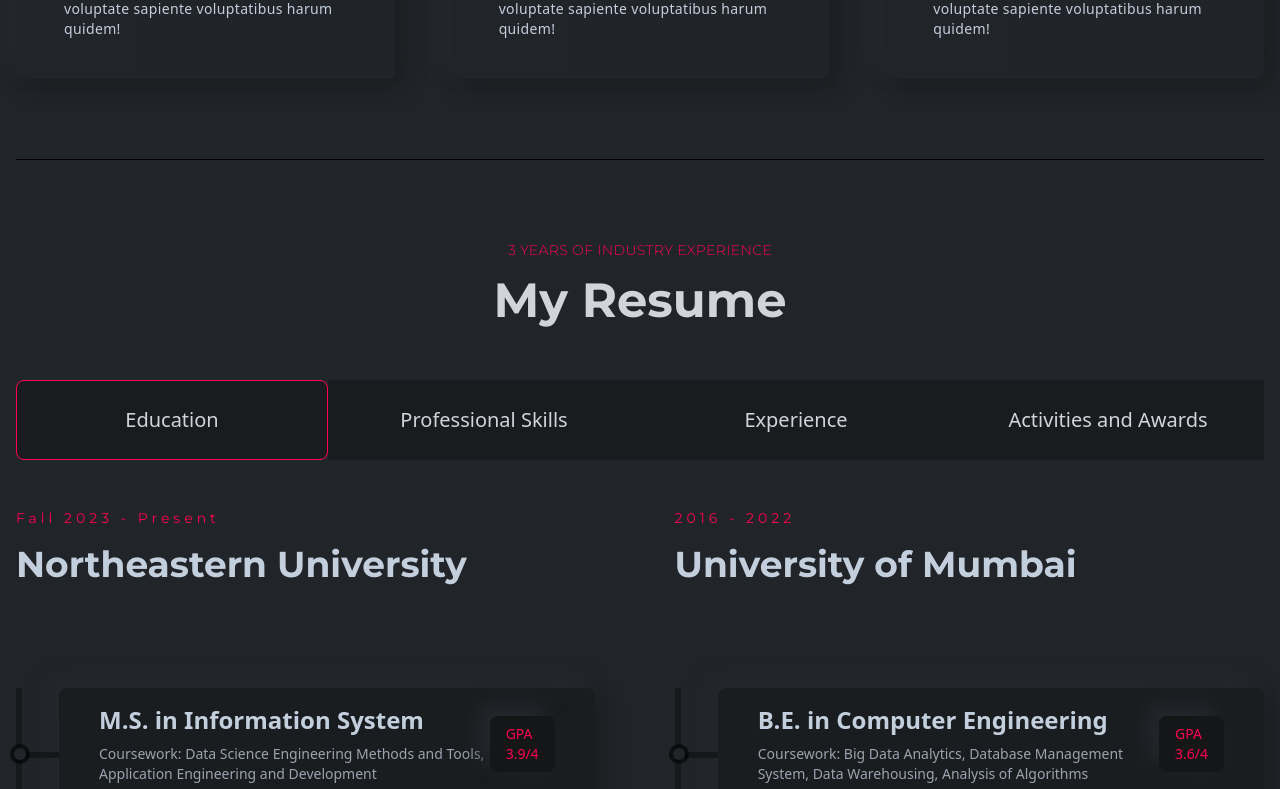
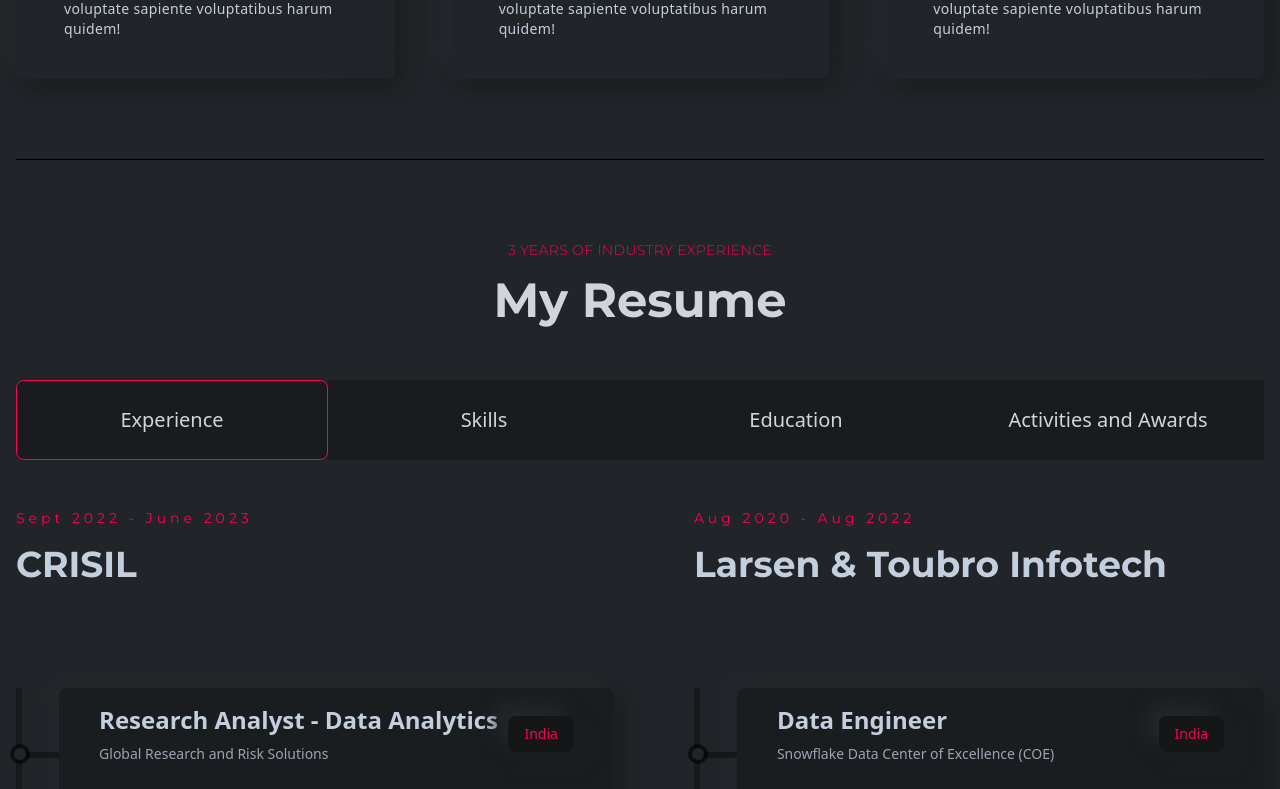
Before and after one commit to MuskanRaisinghani23/Muskan-Personal-Website, a React (Create React App) app: page / in a window 1280 px wide. Shown: the part 2008-2797 px from the top of the page. Built offline with nearby package versions, Linux system fonts and the light colour scheme.

Commit message:
Introduction changed. Resume rearranged. Education BE year correction made

```diff
--- a/src/components/banner/LeftBanner.js
+++ b/src/components/banner/LeftBanner.js
@@ -28,7 +28,7 @@
         </h2>
         <p className="text-base font-bodyFont leading-6 tracking-wide">
           I am an enthusiastic and hard-working student at Northeastern University with a passion for transforming raw information into actionable insights.
-          I've industry experience in optimizing data workflows and implementing innovative solutions, from financial analysis to real-time data streaming.
+          I've industry experience in product development, optimizing data workflows and implementing innovative solutions, from financial analysis to real-time data streaming.
           I am a quick learner with excellent communication skills, adept at fostering collaboration within cross-functional teams.
         </p>
       </div>
--- a/src/components/resume/Education.js
+++ b/src/components/resume/Education.js
@@ -28,7 +28,7 @@
 
       <div>
         <div className="py-6 lgl:py-12 font-titleFont flex flex-col gap-4">
-          <p className="text-sm text-designColor tracking-[4px]">2016 - 2022</p>
+          <p className="text-sm text-designColor tracking-[4px]">2016 - 2020</p>
           <h2 className="text-3xl md:text-4xl font-bold">University of Mumbai</h2>
         </div>
         <div className="mt-6 lgl:mt-14 w-full h-[320px] border-l-[6px] border-l-black border-opacity-30 flex flex-col gap-10">
--- a/src/components/resume/Resume.js
+++ b/src/components/resume/Resume.js
@@ -6,10 +6,10 @@
 import Experience from "./Experience"
 
 const Resume = () => {
-   const [educationData, setEducationData] = useState(true);
-   const [skillData, setSkillData] = useState(false);
-   const [experienceData, setExperienceData] = useState(false);
-   const [achievementData, setAchievementData] = useState(false);
+    const [experienceData, setExperienceData] = useState(true);
+    const [skillData, setSkillData] = useState(false);
+    const [educationData, setEducationData] = useState(false);
+    const [achievementData, setAchievementData] = useState(false);
   return (
     <section id="resume" className="w-full py-20 border-b-[1px] border-b-black">
       <div className="flex justify-center items-center text-center">
@@ -17,6 +17,34 @@
       </div>
       <div>
         <ul className="w-full grid grid-cols-1 md:grid-cols-2 xl:grid-cols-4">
+          <li
+            onClick={() =>
+              setEducationData(false) &
+              setSkillData(false) &
+              setExperienceData(true) &
+              setAchievementData(false)
+            }
+            className={`${
+              experienceData
+                ? "border-designColor rounded-lg"
+                : "border-transparent"
+            } resumeLi`}
+          >
+            Experience
+          </li>
+          <li
+            onClick={() =>
+              setEducationData(false) &
+              setSkillData(true) &
+              setExperienceData(false) &
+              setAchievementData(false)
+            }
+            className={`${
+              skillData ? "border-designColor rounded-lg" : "border-transparent"
+            } resumeLi`}
+          >
+            Skills
+          </li>
           <li
             onClick={() =>
               setEducationData(true) &
@@ -31,34 +59,6 @@
             } resumeLi`}
           >
             Education
-          </li>
-          <li
-            onClick={() =>
-              setEducationData(false) &
-              setSkillData(true) &
-              setExperienceData(false) &
-              setAchievementData(false)
-            }
-            className={`${
-              skillData ? "border-designColor rounded-lg" : "border-transparent"
-            } resumeLi`}
-          >
-            Professional Skills
-          </li>
-          <li
-            onClick={() =>
-              setEducationData(false) &
-              setSkillData(false) &
-              setExperienceData(true) &
-              setAchievementData(false)
-            }
-            className={`${
-              experienceData
-                ? "border-designColor rounded-lg"
-                : "border-transparent"
-            } resumeLi`}
-          >
-            Experience
           </li>
           <li
             onClick={() =>
```
